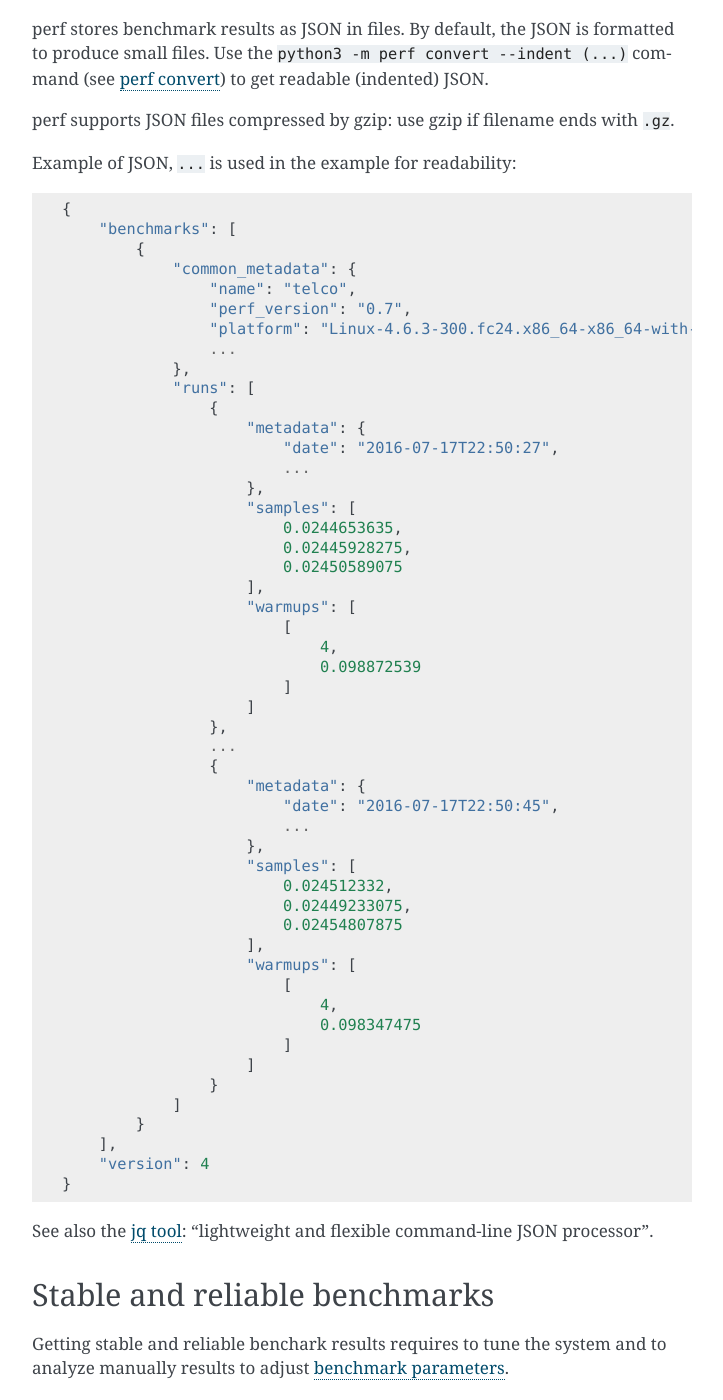
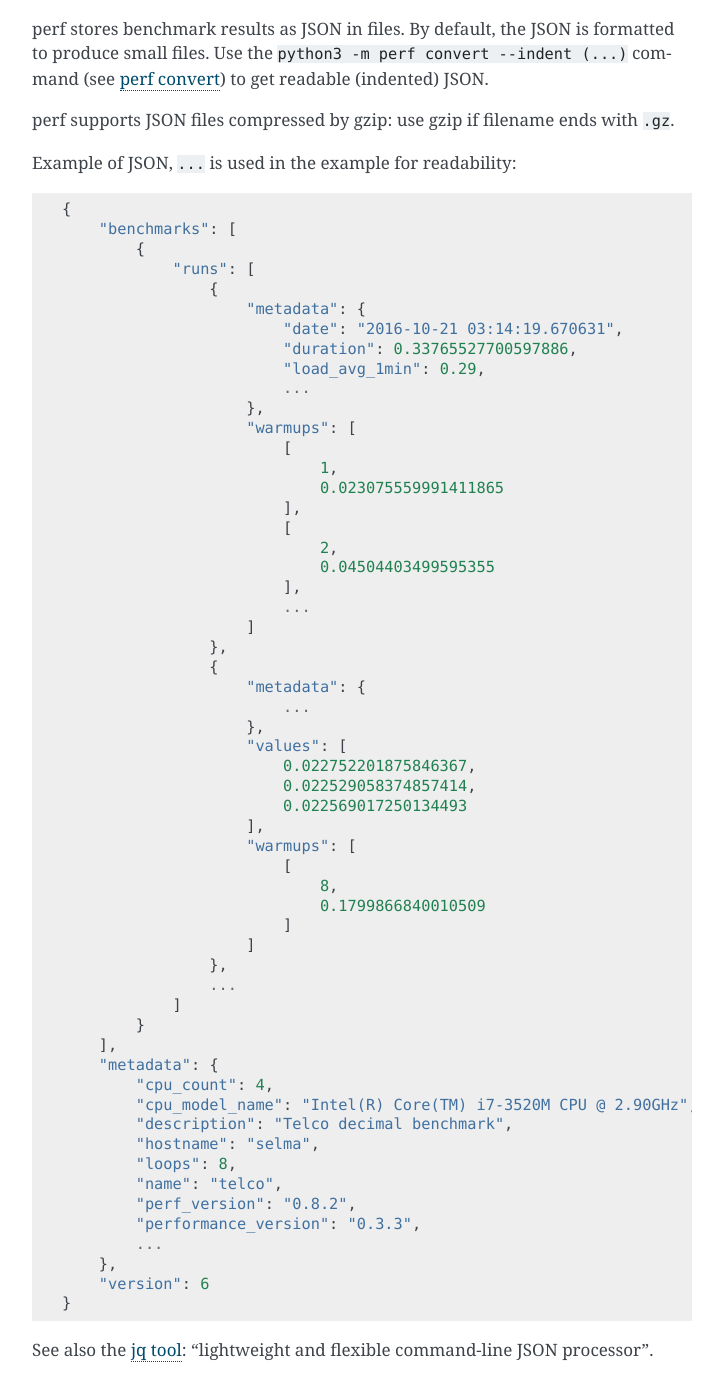
Before and after one commit to psf/pyperf, a Sphinx documentation site: the page built from doc/perf.rst, in a window 1280 px wide and 1400 px high, scrolled down 2440 px. Shown: the whole window, without its empty margins (388-1111 px from the left). Built offline with Sphinx 7.4.7, drawn with Linux system fonts in a browser that asks for light colours.

Commit message:
Update JSON example

```diff
--- a/TODO.rst
+++ b/TODO.rst
@@ -10,7 +10,6 @@ BUGS
 TODO
 ====
 
-* Update JSON example
 * Compute duration in the main process, not in the worker process? Or replace
   the value in the main process?
 * Implement a few system operations on macOS
--- a/doc/perf.rst
+++ b/doc/perf.rst
@@ -140,52 +140,58 @@ Example of JSON, ``...`` is used in the example for readability::
     {
         "benchmarks": [
             {
-                "common_metadata": {
-                    "name": "telco",
-                    "perf_version": "0.7",
-                    "platform": "Linux-4.6.3-300.fc24.x86_64-x86_64-with-fedora-24-Twenty_Four",
-                    ...
-                },
                 "runs": [
                     {
                         "metadata": {
-                            "date": "2016-07-17T22:50:27",
+                            "date": "2016-10-21 03:14:19.670631",
+                            "duration": 0.33765527700597886,
+                            "load_avg_1min": 0.29,
                             ...
                         },
-                        "samples": [
-                            0.0244653635,
-                            0.02445928275,
-                            0.02450589075
+                        "warmups": [
+                            [
+                                1,
+                                0.023075559991411865
+                            ],
+                            [
+                                2,
+                                0.04504403499595355
+                            ],
+                            ...
+                        ]
+                    },
+                    {
+                        "metadata": {
+                            ...
+                        },
+                        "values": [
+                            0.022752201875846367,
+                            0.022529058374857414,
+                            0.022569017250134493
                         ],
                         "warmups": [
                             [
-                                4,
-                                0.098872539
+                                8,
+                                0.1799866840010509
                             ]
                         ]
                     },
                     ...
-                    {
-                        "metadata": {
-                            "date": "2016-07-17T22:50:45",
-                            ...
-                        },
-                        "samples": [
-                            0.024512332,
-                            0.02449233075,
-                            0.02454807875
-                        ],
-                        "warmups": [
-                            [
-                                4,
-                                0.098347475
-                            ]
-                        ]
-                    }
                 ]
             }
         ],
-        "version": 4
+        "metadata": {
+            "cpu_count": 4,
+            "cpu_model_name": "Intel(R) Core(TM) i7-3520M CPU @ 2.90GHz",
+            "description": "Telco decimal benchmark",
+            "hostname": "selma",
+            "loops": 8,
+            "name": "telco",
+            "perf_version": "0.8.2",
+            "performance_version": "0.3.3",
+            ...
+        },
+        "version": 6
     }
 
 See also the `jq tool <https://stedolan.github.io/jq/>`_: "lightweight and
```
